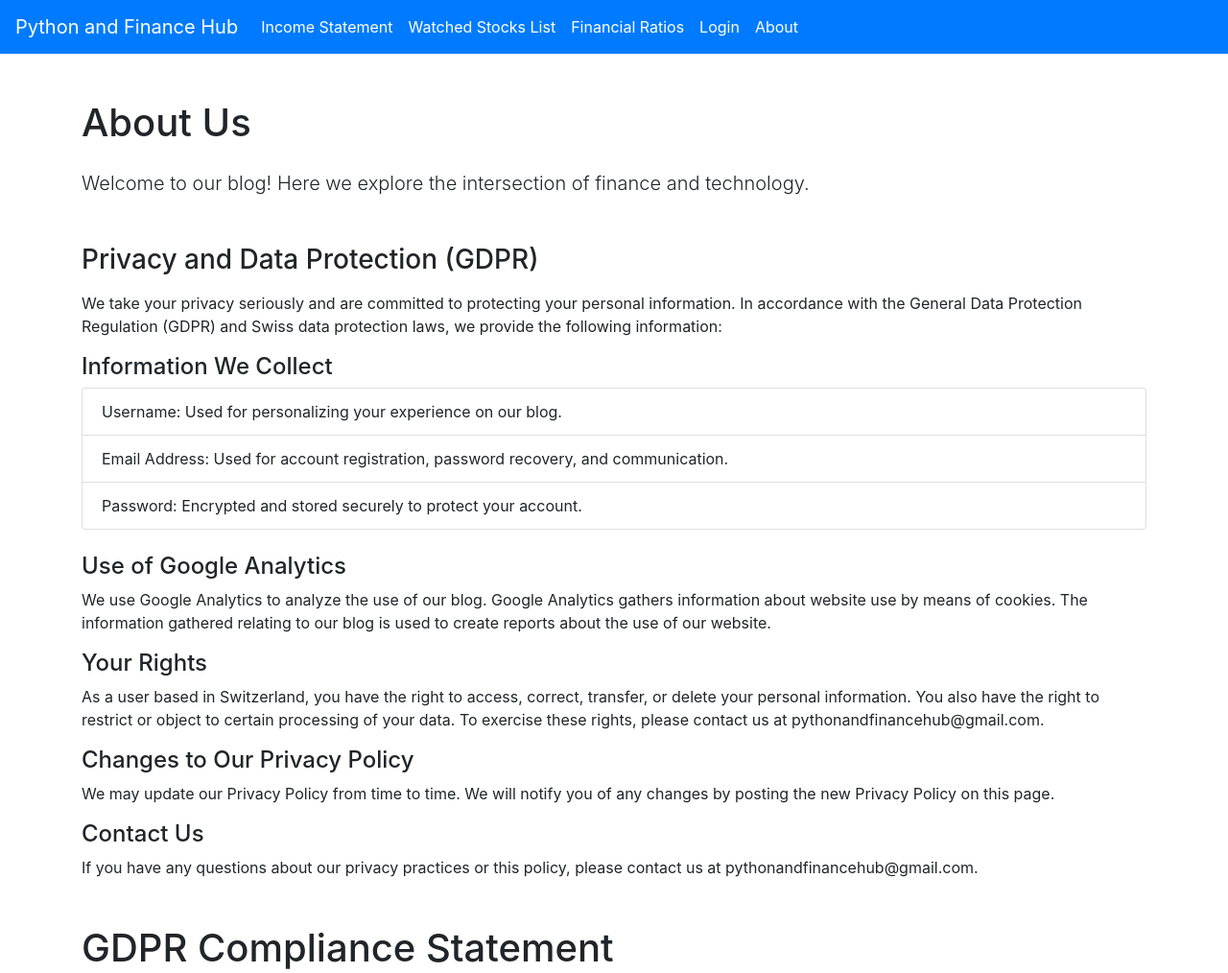
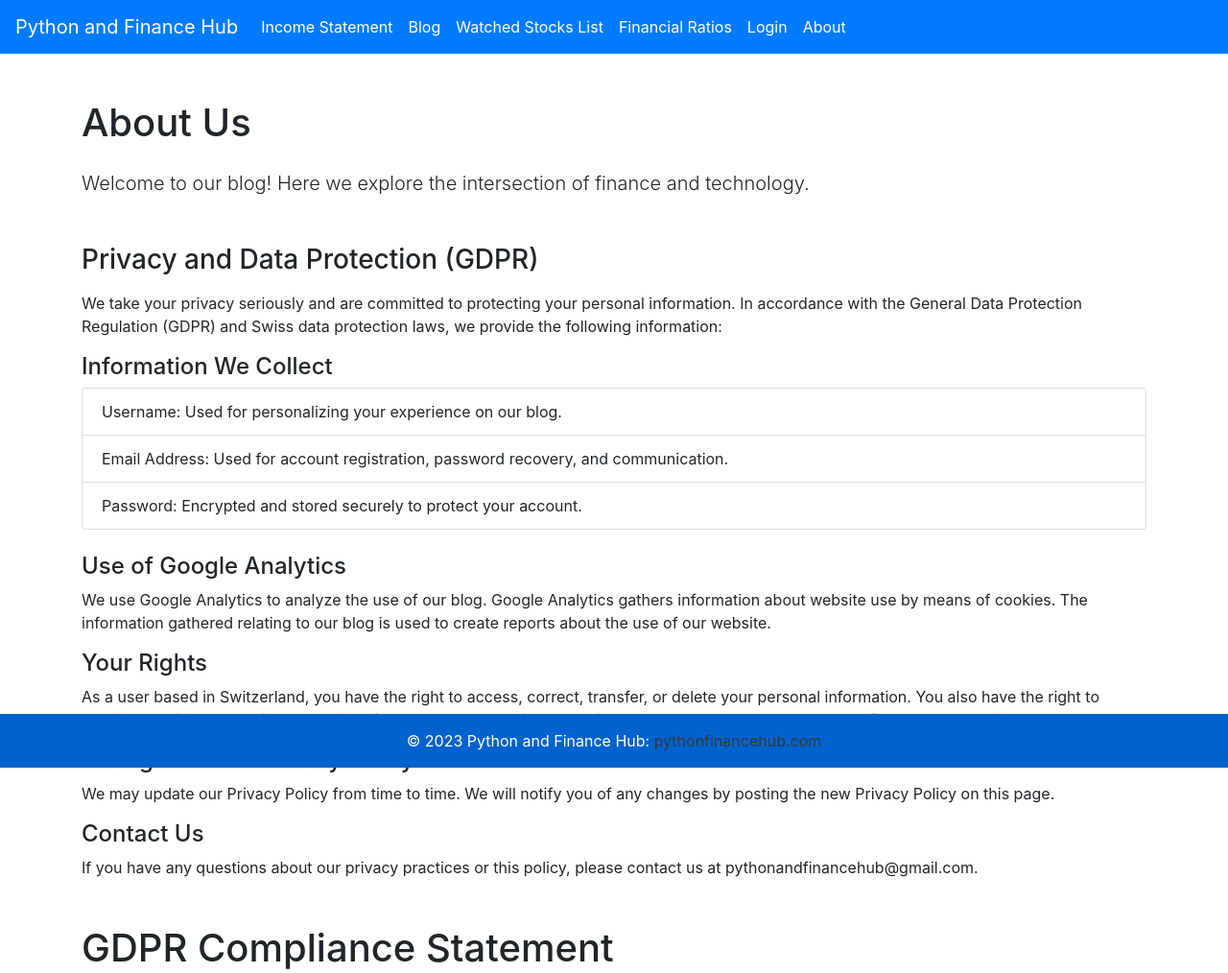
Before and after one commit to jomarca4/financials_django_app, a Django app: page /about/ in a window 1280 px wide. Shown: the top 1014 px of the page at 96% size. Run offline with Django 3.2, Linux system fonts and the light colour scheme; some libraries are stand-ins or nearby versions.

Commit message:
about page v2

```diff
--- a/financials/templates/financials/base.html
+++ b/financials/templates/financials/base.html
@@ -37,6 +37,14 @@
             color: #CCCCCC; /* Light grey color for hover effect, optional */
         }
         </style>
+
+<style>
+    .sticky-footer {
+      position: fixed;
+      bottom: 0;
+      width: 100%;
+    }
+  </style>
 </head>
 <body>
     <!-- Bootstrap Navbar -->
@@ -49,6 +57,9 @@
         <ul class="navbar-nav">
             <li class="nav-item">
                 <a class="nav-link" href="{% url 'income-statement' 'AAPL' %}">Income Statement</a>
+            </li>
+            <li class="nav-item">
+                <a class="nav-link" href="{% url 'post_list' %}">Blog</a>
             </li>
             <li class="nav-item">
                 <a class="nav-link" href="{% url 'watched_stocks_list' %}">Watched Stocks List</a>
@@ -86,12 +97,15 @@
     {% block content %}{% endblock content %}
 
     {% block footer %}
-<footer class="modern-blue text-center text-lg-start">
+<!-- Footer -->
+
+<footer class="modern-blue text-center text-lg-start sticky-footer">
   <div class="text-center p-3" style="background-color: rgba(0, 0, 0, 0.2);">
     © 2023 Python and Finance Hub:
     <a class="text-dark" href="#">pythonfinancehub.com</a>
   </div>
 </footer>
+
 {% endblock %}
 
 <!-- Cookie consent and conditional Google Analytics loading -->
```
